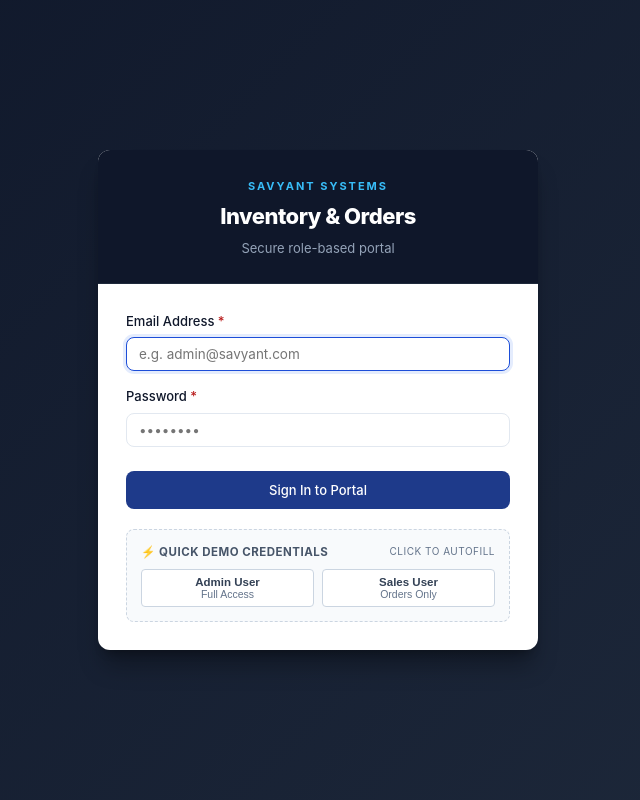
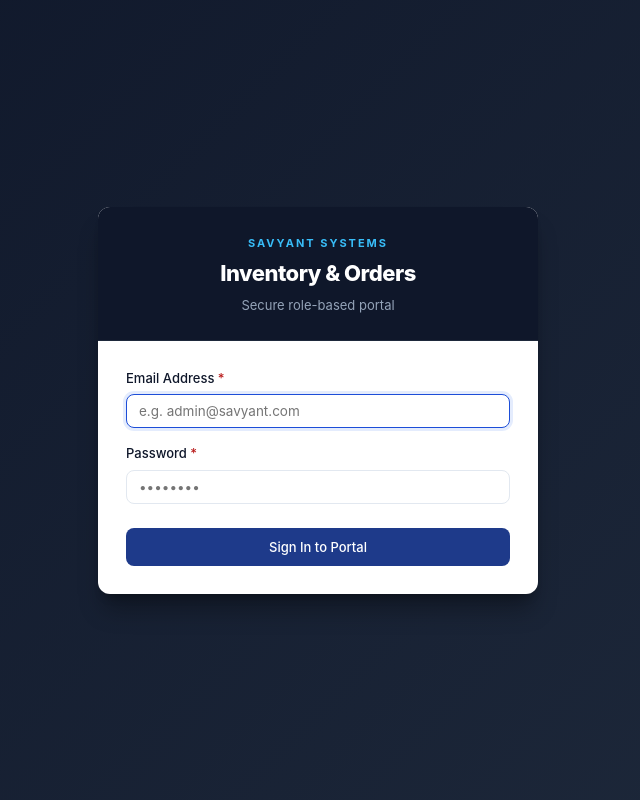
Before and after one commit to shah7205khushi/Khushishah_TechnicalAssignment, a Flask app: page /login in a window 1280 px wide. Shown: the whole page, without its empty margins (322-962 px from the left). Run offline with Flask 3, Linux system fonts and the light colour scheme; parts of the project's set-up code (start-up, migrations or seed data) failed here and were passed over.

Commit message:
refactor: simplify login page by removing demo autofill buttons

```diff
--- a/app/templates/auth/login.html
+++ b/app/templates/auth/login.html
@@ -41,32 +41,7 @@
                     Sign In to Portal
                 </button>
             </form>
-
-            <!-- Quick Demo Credentials for Interview Reviewers -->
-            <div class="demo-account-box">
-                <div class="demo-account-title">
-                    <span>⚡ Quick Demo Credentials</span>
-                    <span style="font-size: 10px; color: #64748b; font-weight: normal;">Click to autofill</span>
-                </div>
-                <div class="demo-btn-group">
-                    <button type="button" class="btn-demo" onclick="fillCredentials('admin@savyant.com', 'Admin@123')">
-                        <strong>Admin User</strong>
-                        <div style="font-size: 10.5px; color: #64748b;">Full Access</div>
-                    </button>
-                    <button type="button" class="btn-demo" onclick="fillCredentials('sales@savyant.com', 'Sales@123')">
-                        <strong>Sales User</strong>
-                        <div style="font-size: 10.5px; color: #64748b;">Orders Only</div>
-                    </button>
-                </div>
-            </div>
         </div>
     </div>
 </div>
-
-<script>
-function fillCredentials(email, password) {
-    document.getElementById('email').value = email;
-    document.getElementById('password').value = password;
-}
-</script>
 {% endblock %}
```
